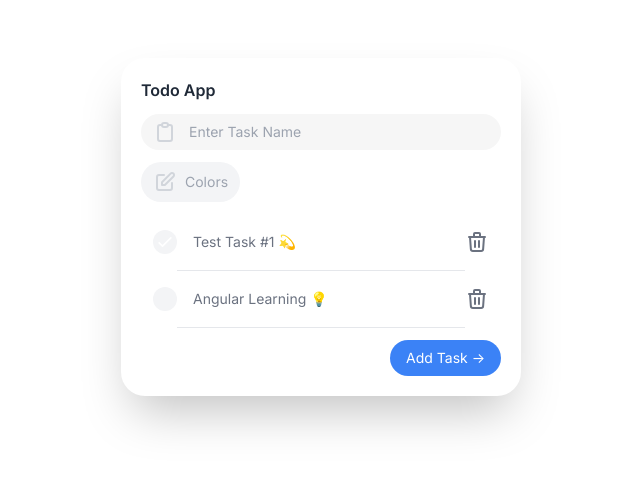
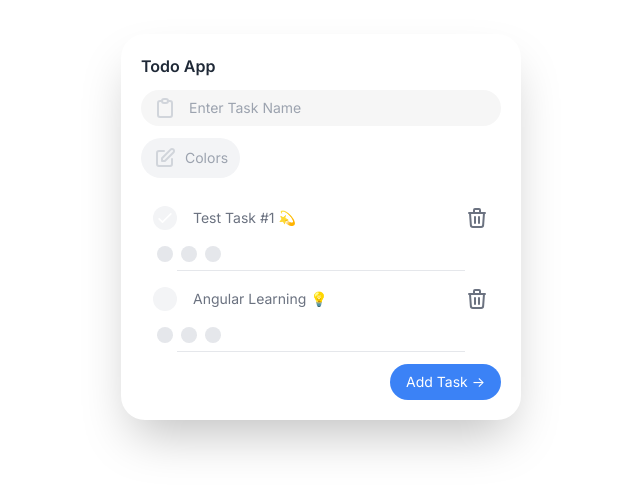
Before and after one commit to josuemartinezz/todo_angular, an Angular app: page / in a window 1280 px wide. Shown: the part 173-666 px from the top of the page, without its empty margins (319-959 px from the left). Built offline with nearby package versions, Linux system fonts and the light colour scheme.

Commit message:
😜 Colors logic

```diff
--- a/src/app/app.component.html
+++ b/src/app/app.component.html
@@ -7,8 +7,24 @@
         (click)="setColor(color)"
         [style]="'background-color: #' + color.html"
         *ngFor="let color of colors"
-        class="h-6 aspect-square rounded-full bg-gray-300 cursor-pointer"
-      ></div>
+        class="h-6 aspect-square rounded-full bg-gray-300 cursor-pointer text-white flex items-center justify-center"
+      >
+        <svg
+          *ngIf="color.selected"
+          xmlns="http://www.w3.org/2000/svg"
+          class="h-5 w-5"
+          fill="none"
+          viewBox="0 0 24 24"
+          stroke="currentColor"
+          stroke-width="2"
+        >
+          <path
+            stroke-linecap="round"
+            stroke-linejoin="round"
+            d="M5 13l4 4L19 7"
+          />
+        </svg>
+      </div>
     </div>
     <app-badge (click)="showColors()" content="Colors"></app-badge>
     <!-- Task List -->
--- a/src/app/app.component.ts
+++ b/src/app/app.component.ts
@@ -63,12 +63,11 @@ export class AppComponent {
     { html: '0079BF', selected: false }
   ];
 
-  selectedColors: string[] = [];
   showColors() {
     this.isShowColors = !this.isShowColors;
   }
 
-  setColor(color: object) {
-    console.log(color)
+  setColor(c: any) {
+    this.colors = this.colors.map(color => color.html === c.html ? {...color, selected: !color.selected}: color);
   }
 }
--- a/src/app/task-list/task-list.component.html
+++ b/src/app/task-list/task-list.component.html
@@ -44,5 +44,10 @@
       />
     </svg>
   </div>
-  <div class="border-b-[1px] w-[80%] mx-auto"></div>
+  <div class="px-4 flex gap-2">
+    <div class="h-4 aspect-square rounded-full bg-gray-200"></div>
+    <div class="h-4 aspect-square rounded-full bg-gray-200"></div>
+    <div class="h-4 aspect-square rounded-full bg-gray-200"></div>
+  </div>
+  <div class="border-b-[1px] w-[80%] mx-auto mt-2"></div>
 </div>
```
